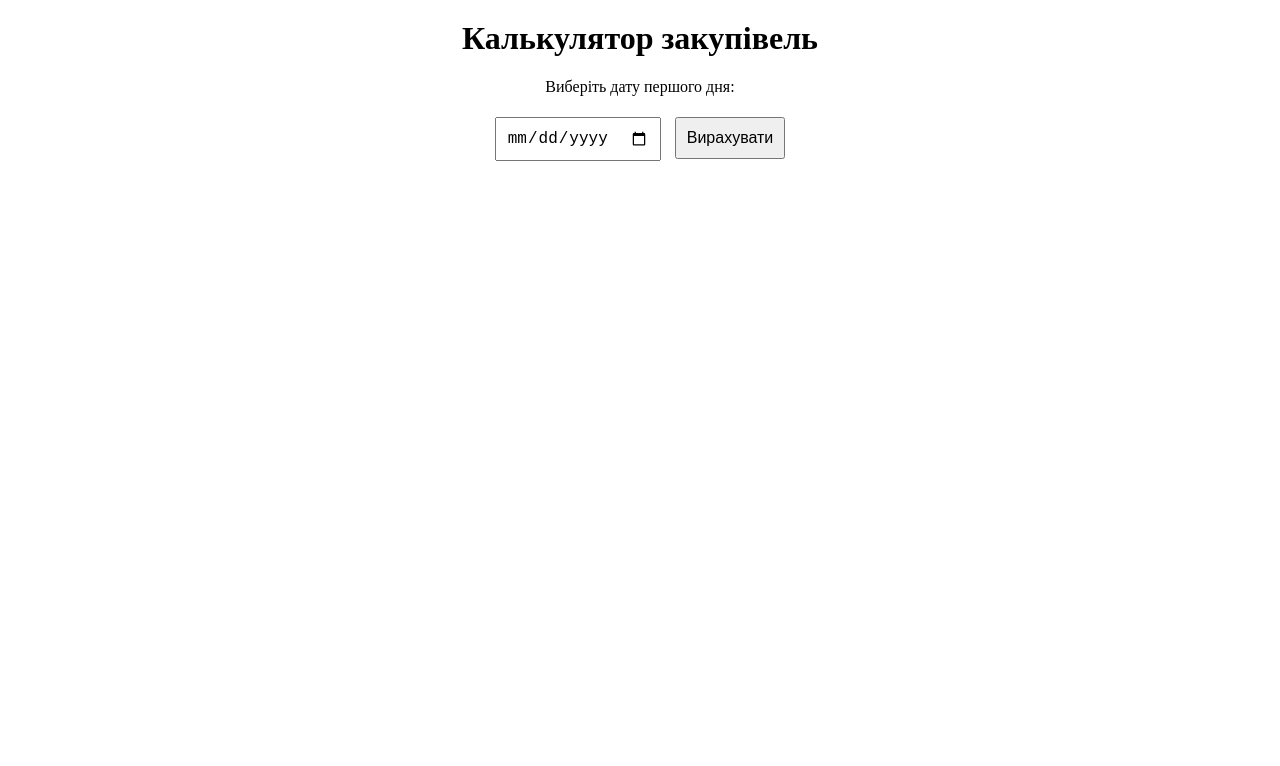
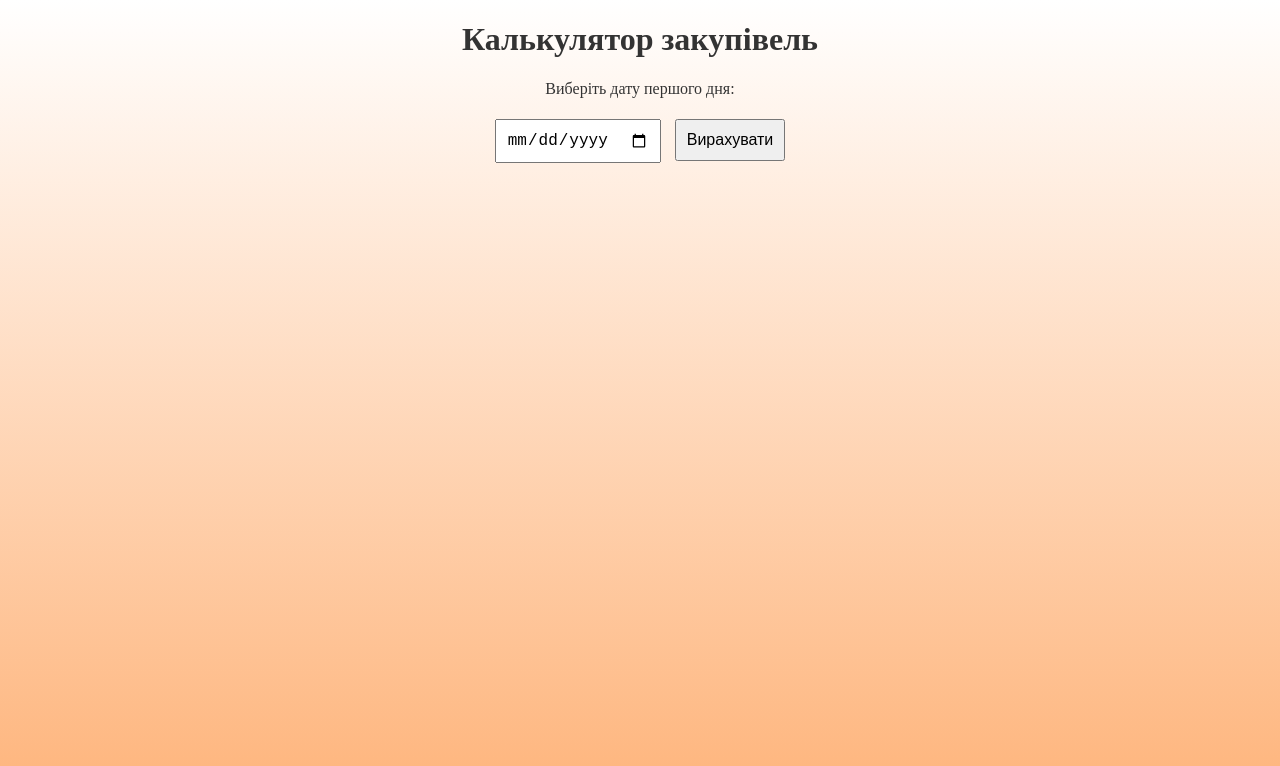
Before and after one commit to gitknu/ddcount, a plain HTML site: page index.html in a window 1280 px wide. Drawn offline with nearby package versions, Linux system fonts and the light colour scheme.

Commit message:
Update index.html

```diff
--- a/index.html
+++ b/index.html
@@ -4,9 +4,22 @@
     <meta name="viewport" content="width=device-width, initial-scale=1.0">
     <title>Калькулятор закупівель</title>
     <style>
-        body {
-            margin: 20px;
-        }
+html, body {
+    margin: 0;
+    padding: 0;
+    height: 100%;
+    width: 100%;
+}
+
+body {
+    background: linear-gradient(to bottom, white, #feb47b);
+    color: #333;
+    min-height: 100vh;
+    display: flex;
+    flex-direction: column;
+    box-sizing: border-box;
+    background-attachment: fixed;
+}
         .container {
             margin: 0 auto;
             text-align: center;
```
